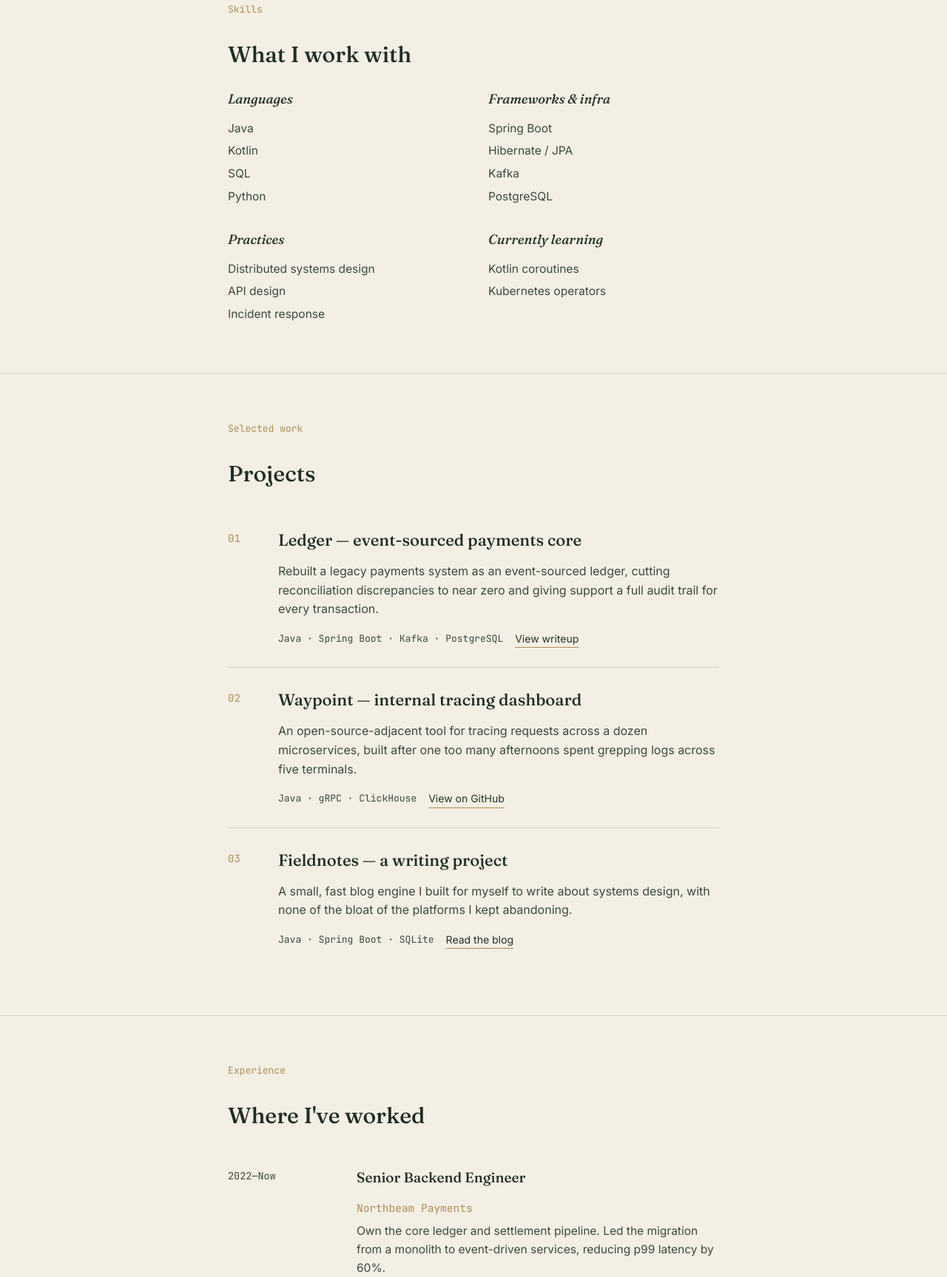
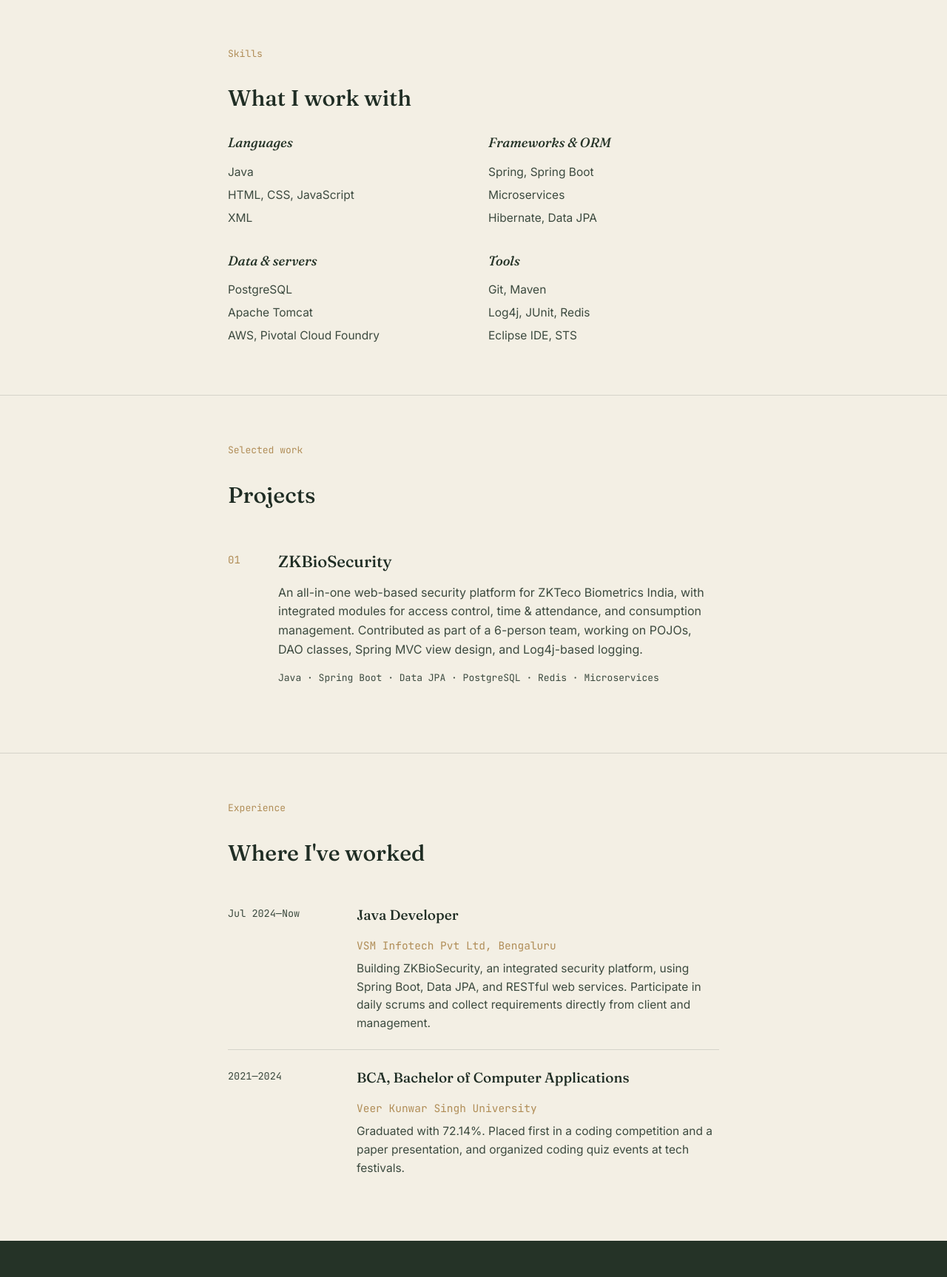
Before and after one commit to gkyg-614/gkyg-614.github.io, a plain HTML site: page index.html in a window 1280 px wide. Shown: the part 1073-2800 px from the top of the page at 74% size. Drawn offline with Linux system fonts and the light colour scheme.

Commit message:
Update name

```diff
--- a/index.html
+++ b/index.html
@@ -3,7 +3,7 @@
 <head>
 <meta charset="UTF-8">
 <meta name="viewport" content="width=device-width, initial-scale=1.0">
-<title>Alex Morgan — Java Developer</title>
+<title>Gulshan Kumar — Java Developer</title>
 <link rel="preconnect" href="https://fonts.googleapis.com">
 <link rel="preconnect" href="https://fonts.gstatic.com" crossorigin>
 <link href="https://fonts.googleapis.com/css2?family=Fraunces:ital,opsz,wght@0,9..144,300;0,9..144,500;0,9..144,600;1,9..144,400;1,9..144,500&family=Inter:wght@400;500;600&family=JetBrains+Mono:wght@400;500&display=swap" rel="stylesheet">
@@ -308,18 +308,18 @@
 
 <header class="hero">
   <div class="wrap hero-inner">
-    <p class="hero-eyebrow">Java Developer — Backend &amp; Distributed Systems</p>
-    <h1>Alex Morgan</h1>
-    <p class="lede">I build reliable systems for products that can't afford to go down — payments infrastructure, data pipelines, and the quiet plumbing underneath them, mostly in Java and Spring.</p>
+    <p class="hero-eyebrow">Java Developer — Spring Boot &amp; Microservices</p>
+    <h1>Gulshan Kumar</h1>
+    <p class="lede">I build backend systems and REST APIs with Java and Spring Boot — currently working on ZKBioSecurity, an all-in-one web-based security platform covering access control, time &amp; attendance, and consumption management.</p>
     <div class="hero-links">
       <a href="#projects">Projects</a>
       <a href="#experience">Experience</a>
       <a href="#contact">Get in touch</a>
     </div>
     <div class="hero-meta">
-      <span><b>7 years</b> in production systems</span>
+      <span><b>2 years</b> in Java development</span>
       <span>Based in <b>Bengaluru, India</b></span>
-      <span>Open to <b>senior backend roles</b></span>
+      <span><b>BCA</b>, Veer Kunwar Singh University</span>
     </div>
   </div>
 </header>
@@ -328,8 +328,8 @@
   <div class="wrap">
     <p class="label">About</p>
     <h2 class="section-title">A little about my work</h2>
-    <p>I'm a backend engineer who cares more about a system's failure modes than its happy path. Most of my career has been spent on services that move money or move data — places where a quiet bug on a Friday afternoon becomes everyone's Saturday.</p>
-    <p>Lately I've been deep in event-driven architecture and the tradeoffs between consistency and availability that never really go away, no matter how many queues you add. Outside of work I write about systems design and contribute to a couple of open-source tracing tools.</p>
+    <p>I'm a Java developer with around two years of experience building backend systems with Java and J2EE, Spring, Spring Boot, and Hibernate. Most of my work sits on the API and data layer — RESTful services, microservices, and PostgreSQL-backed persistence.</p>
+    <p>I currently work at VSM Infotech, where I've contributed to ZKBioSecurity, an enterprise security platform used by ZKTeco Biometrics India, covering everything from POJOs and DAO classes to view design with Spring MVC. I've also picked up a Best Potential Award for my work there in 2025.</p>
   </div>
 </section>
 
@@ -342,33 +342,32 @@
         <h3>Languages</h3>
         <ul>
           <li>Java</li>
-          <li>Kotlin</li>
-          <li>SQL</li>
-          <li>Python</li>
+          <li>HTML, CSS, JavaScript</li>
+          <li>XML</li>
         </ul>
       </div>
       <div class="skill-group">
-        <h3>Frameworks &amp; infra</h3>
+        <h3>Frameworks &amp; ORM</h3>
         <ul>
-          <li>Spring Boot</li>
-          <li>Hibernate / JPA</li>
-          <li>Kafka</li>
-          <li>PostgreSQL</li>
+          <li>Spring, Spring Boot</li>
+          <li>Microservices</li>
+          <li>Hibernate, Data JPA</li>
         </ul>
       </div>
       <div class="skill-group">
-        <h3>Practices</h3>
+        <h3>Data &amp; servers</h3>
         <ul>
-          <li>Distributed systems design</li>
-          <li>API design</li>
-          <li>Incident response</li>
+          <li>PostgreSQL</li>
+          <li>Apache Tomcat</li>
+          <li>AWS, Pivotal Cloud Foundry</li>
         </ul>
       </div>
       <div class="skill-group">
-        <h3>Currently learning</h3>
+        <h3>Tools</h3>
         <ul>
-          <li>Kotlin coroutines</li>
-          <li>Kubernetes operators</li>
+          <li>Git, Maven</li>
+          <li>Log4j, JUnit, Redis</li>
+          <li>Eclipse IDE, STS</li>
         </ul>
       </div>
     </div>
@@ -382,31 +381,10 @@
 
     <div class="project">
       <div class="project-num">01</div>
-      <h3>Ledger — event-sourced payments core</h3>
-      <p>Rebuilt a legacy payments system as an event-sourced ledger, cutting reconciliation discrepancies to near zero and giving support a full audit trail for every transaction.</p>
+      <h3>ZKBioSecurity</h3>
+      <p>An all-in-one web-based security platform for ZKTeco Biometrics India, with integrated modules for access control, time &amp; attendance, and consumption management. Contributed as part of a 6-person team, working on POJOs, DAO classes, Spring MVC view design, and Log4j-based logging.</p>
       <div class="project-meta">
-        <span class="project-stack">Java · Spring Boot · Kafka · PostgreSQL</span>
-        <a class="project-link" href="#">View writeup</a>
-      </div>
-    </div>
-
-    <div class="project">
-      <div class="project-num">02</div>
-      <h3>Waypoint — internal tracing dashboard</h3>
-      <p>An open-source-adjacent tool for tracing requests across a dozen microservices, built after one too many afternoons spent grepping logs across five terminals.</p>
-      <div class="project-meta">
-        <span class="project-stack">Java · gRPC · ClickHouse</span>
-        <a class="project-link" href="#">View on GitHub</a>
-      </div>
-    </div>
-
-    <div class="project">
-      <div class="project-num">03</div>
-      <h3>Fieldnotes — a writing project</h3>
-      <p>A small, fast blog engine I built for myself to write about systems design, with none of the bloat of the platforms I kept abandoning.</p>
-      <div class="project-meta">
-        <span class="project-stack">Java · Spring Boot · SQLite</span>
-        <a class="project-link" href="#">Read the blog</a>
+        <span class="project-stack">Java · Spring Boot · Data JPA · PostgreSQL · Redis · Microservices</span>
       </div>
     </div>
   </div>
@@ -418,29 +396,20 @@
     <h2 class="section-title">Where I've worked</h2>
 
     <div class="role">
-      <div class="role-period">2022—Now</div>
+      <div class="role-period">Jul 2024—Now</div>
       <div>
-        <h3 class="role-title">Senior Backend Engineer</h3>
-        <p class="role-org">Northbeam Payments</p>
-        <p class="desc">Own the core ledger and settlement pipeline. Led the migration from a monolith to event-driven services, reducing p99 latency by 60%.</p>
+        <h3 class="role-title">Java Developer</h3>
+        <p class="role-org">VSM Infotech Pvt Ltd, Bengaluru</p>
+        <p class="desc">Building ZKBioSecurity, an integrated security platform, using Spring Boot, Data JPA, and RESTful web services. Participate in daily scrums and collect requirements directly from client and management.</p>
       </div>
     </div>
 
     <div class="role">
-      <div class="role-period">2019—2022</div>
+      <div class="role-period">2021—2024</div>
       <div>
-        <h3 class="role-title">Backend Engineer</h3>
-        <p class="role-org">Fielder Labs</p>
-        <p class="desc">Built and maintained data ingestion pipelines processing several million events a day for a logistics analytics product.</p>
-      </div>
-    </div>
-
-    <div class="role">
-      <div class="role-period">2017—2019</div>
-      <div>
-        <h3 class="role-title">Software Engineer</h3>
-        <p class="role-org">Ridgeline Software</p>
-        <p class="desc">Full-stack work on internal tooling; first engineering hire on a small team, wore every hat from schema design to on-call.</p>
+        <h3 class="role-title">BCA, Bachelor of Computer Applications</h3>
+        <p class="role-org">Veer Kunwar Singh University</p>
+        <p class="desc">Graduated with 72.14%. Placed first in a coding competition and a paper presentation, and organized coding quiz events at tech festivals.</p>
       </div>
     </div>
   </div>
@@ -450,9 +419,9 @@
   <div class="wrap">
     <p class="label">Get in touch</p>
     <h2 class="section-title">Let's talk</h2>
-    <p>Whether you have a role in mind, a system you'd like a second opinion on, or just want to talk about queues — I'd like to hear from you.</p>
+    <p>Whether you have a role in mind or just want to talk about Java backends — I'd like to hear from you.</p>
     <div class="contact-row">
-      <a href="mailto:alex.morgan@example.com">alex.morgan@example.com</a>
+      <a href="mailto:gaurav.gk9665@gmail.com">gaurav.gk9665@gmail.com</a>
       <a href="#">GitHub</a>
       <a href="#">LinkedIn</a>
     </div>
@@ -460,7 +429,7 @@
 </section>
 
 <footer>
-  <div class="wrap" style="padding:0;">Alex Morgan — built with care, not a template.</div>
+  <div class="wrap" style="padding:0;">Gulshan Kumar — built with care, not a template.</div>
 </footer>
 
 </body>
```
